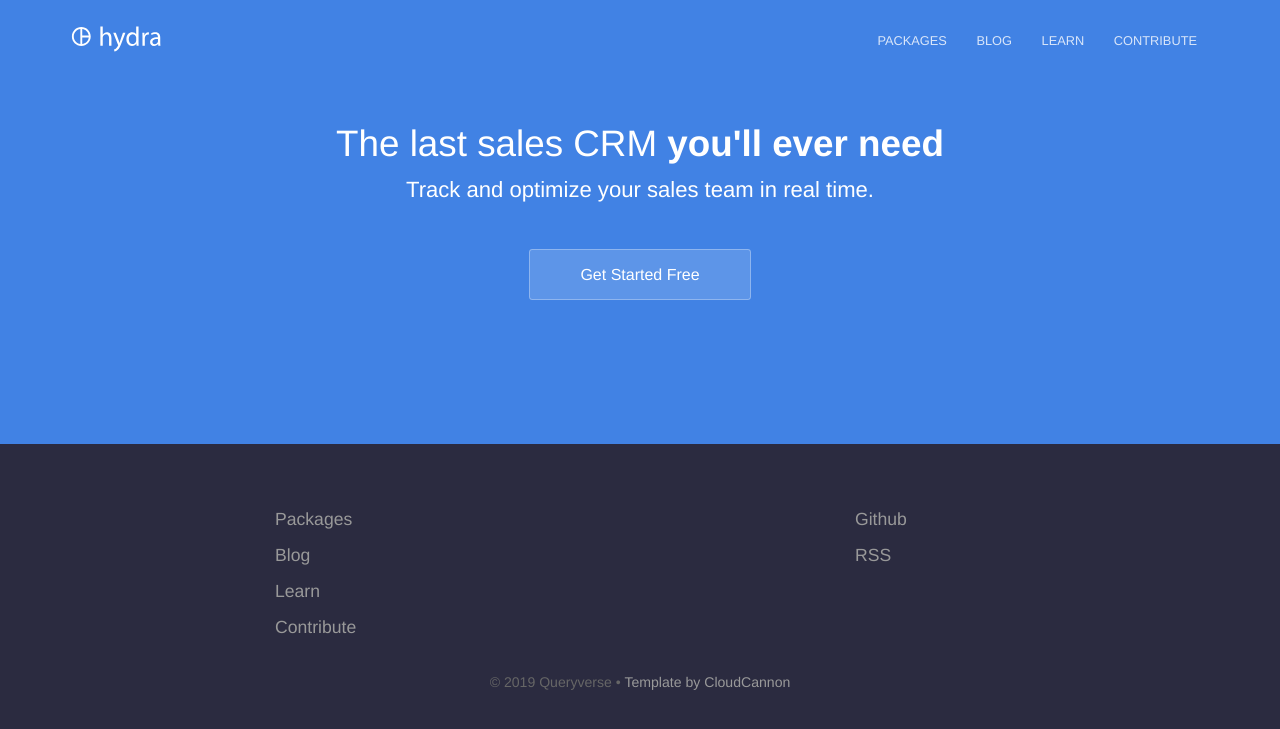
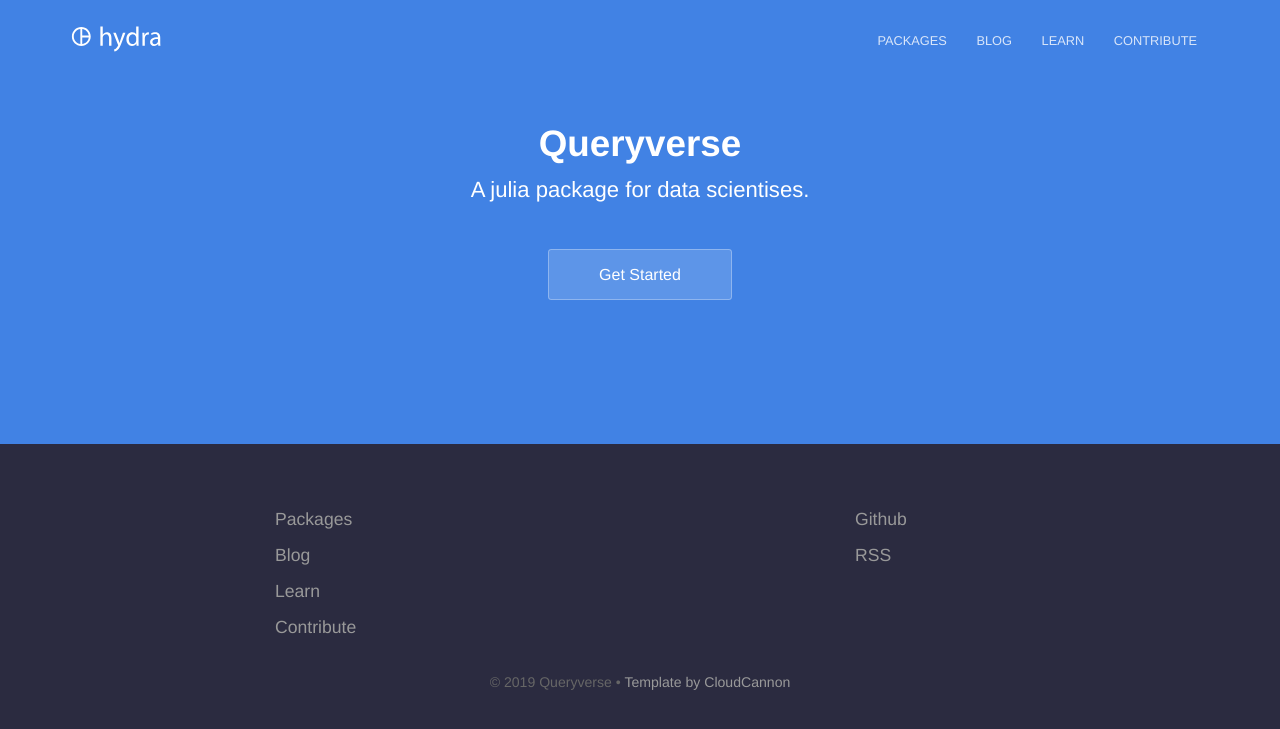
Before and after one commit to queryverse/queryverse.github.io, a Jekyll site: the page built from index.html, in a window 1280 px wide. Shown: the top 729 px of the page. Built offline with Jekyll 4.4.1, drawn with Linux system fonts in a browser that asks for light colours.

Commit message:
Change content into Queryverse content

```diff
--- a/_config.yml
+++ b/_config.yml
@@ -1,7 +1,7 @@
 # ----
 # Site
 
-title: Hydra Template
+title: Queryverse
 url: "https://www.queryverse.org/"
 baseurl:
 google_analytics_key:
--- a/index.html
+++ b/index.html
@@ -1,12 +1,12 @@
 ---
-title: The last sales CRM you'll ever need
-description: Track and optimize your sales team in real time
+title: Queryverse
+description: Queryverse, a julia package for data scientises.
 ---
 <section class="hero">
 	<div class="text-container">
-		<h1 class="editable">The last sales CRM <strong>you'll ever need</strong></h1>
-		<p class="subtext editable">Track and optimize your sales team in real time.</p>
-		<div class="cta button alt"><a href="/sign-up/">Get Started Free</a></div>
+		<h1 class="editable"><strong>Queryverse</strong></h1>
+		<p class="subtext editable">A julia package for data scientises.</p>
+		<div class="cta button alt"><a href="/learn/">Get Started</a></div>
 	</div>
 </section>
 
```
